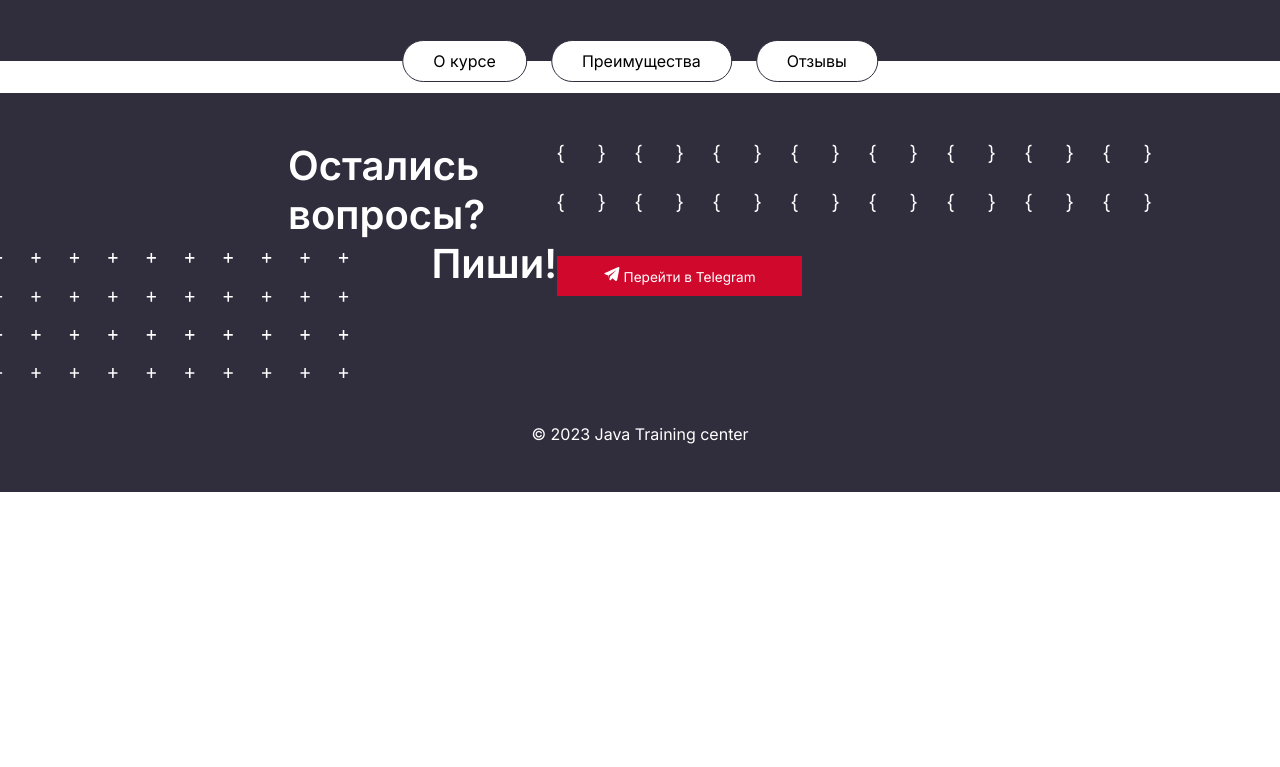
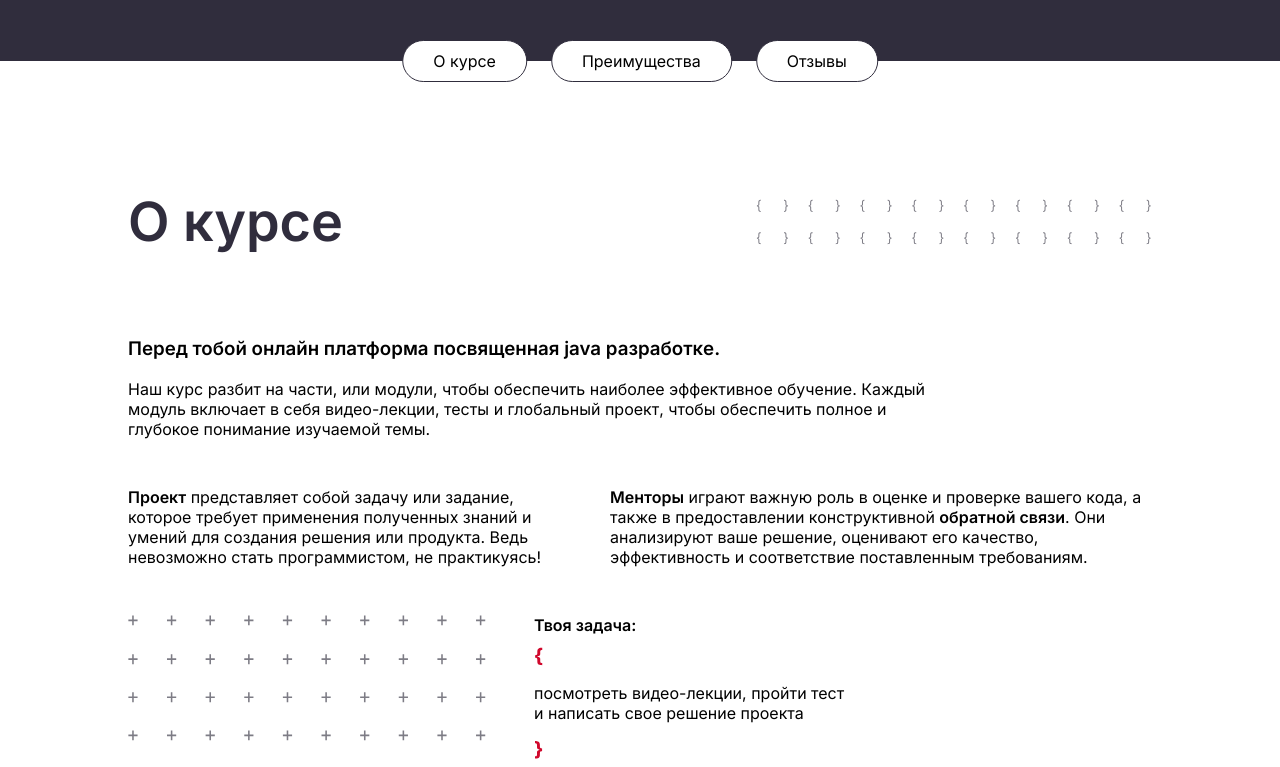
Before and after one commit to artemelyashevich/landing, a plain HTML site: page index.html in a window 1280 px wide. Shown: the part 713-1480 px from the top of the page. Before the commit the page ends 1205 px from the top, so only its background shows below. Drawn offline with Linux system fonts and the light colour scheme.

Commit message:
add: about section

```diff
--- a/index.html
+++ b/index.html
@@ -43,7 +43,38 @@
             </div>
         </div>
     </header>
-    <div class="container"></div>
+    <div class="container">
+        <section class="about">
+            <div class="about__title">
+                <h1>О курсе</h1>
+                <img src="./images/utils/gray_brackets.svg" alt="Brackets">
+            </div>
+            <div class="about__content">
+                <div class="about__content-text">
+                    <h3>Перед тобой онлайн платформа посвященная java разработĸе. </h3>
+                    <p>Наш курс разбит на части, или модули, чтобы обеспечить наиболее эффективное обучение. Каждый
+                        модуль включает в себя видео-лекции, тесты и глобальный проект, чтобы обеспечить полное и
+                        глубокое понимание изучаемой темы.</p>
+                </div>
+                <div class="about__content-group">
+                    <p><span>Проект</span> представляет собой задачу или задание, которое требует применения полученных
+                        знаний и умений для создания решения или продукта. Ведь невозможно стать программистом, не
+                        практикуясь!</p>
+                    <p><span>Менторы</span> играют важную роль в оценке и проверке вашего кода, а также в предоставлении
+                        конструктивной <span>обратной связи</span>. Они анализируют ваше решение, оценивают его
+                        качество, эффективность и соответствие поставленным требованиям.</p>
+                </div>
+            </div>
+            <div class="about__goal">
+                <img class="about__pluses" src="./images/utils/gray_pluses.svg" alt="Pluses">
+                <div>
+                    <h3>Твоя задача:</h3>
+                    <img src="./images/utils/red_brackets.svg" class="about__goal-img" alt="Brackets">
+                    <p>посмотреть видео-лекции, пройти тест и написать свое решение проекта</p>
+                </div>
+            </div>
+        </section>
+    </div>
     <footer class="footer">
         <div class="footer__content">
             <div class="footer__content-left">
--- /dev/null
+++ b/style/_about.scss
@@ -0,0 +1,63 @@
+.about {
+    margin-top: 3em;
+
+    &__title {
+        display: flex;
+        justify-content: space-between;
+        margin-bottom: 2.313em;
+        font-size: 2.25em;
+        color: $main-color;
+
+        img {
+            width: 11em;
+        }
+    }
+
+    &__content {
+        &-text {
+            width: 50em;
+            margin-bottom: 3em;
+
+            h3 {
+                margin-bottom: 1em;
+            }
+        }
+
+        &-group {
+            display: flex;
+            gap: 2em;
+
+            span {
+                font-weight: bold;
+            }
+        }
+    }
+
+    &__goal {
+        margin-top: 3em;
+        display: flex;
+        gap: 3em;
+        position: relative;
+
+        h3 {
+            font-size: 1em;
+            margin-bottom: 3em;
+        }
+
+        p {
+            width: 20em;
+        }
+
+        &-img {
+            position: absolute;
+            height: 7em;
+            top: 2em;
+        }
+
+        &__pluses {
+            position: relative;
+            top: 2.5em;
+            width: 15em;
+        }
+    }
+}
--- a/style/_footer.scss
+++ b/style/_footer.scss
@@ -10,6 +10,9 @@
         color: #ffff;
         padding: 0.8em 3.438em;
         border: none;
+        display: flex;
+        align-items: center;
+        gap: 5px;
     }
 
     &__content {
--- a/style/index.scss
+++ b/style/index.scss
@@ -20,6 +20,11 @@ a {
     text-decoration: none;
 }
 
+.container {
+    padding: 3em 8em;
+}
+
 @import './var';
 @import './header';
-@import './footer'
+@import './footer';
+@import './about';
```
Also changed, not shown: images/utils/gray_brackets.svg (added), images/utils/gray_pluses.svg (added), images/utils/red_brackets.svg (added), style/index.css.
